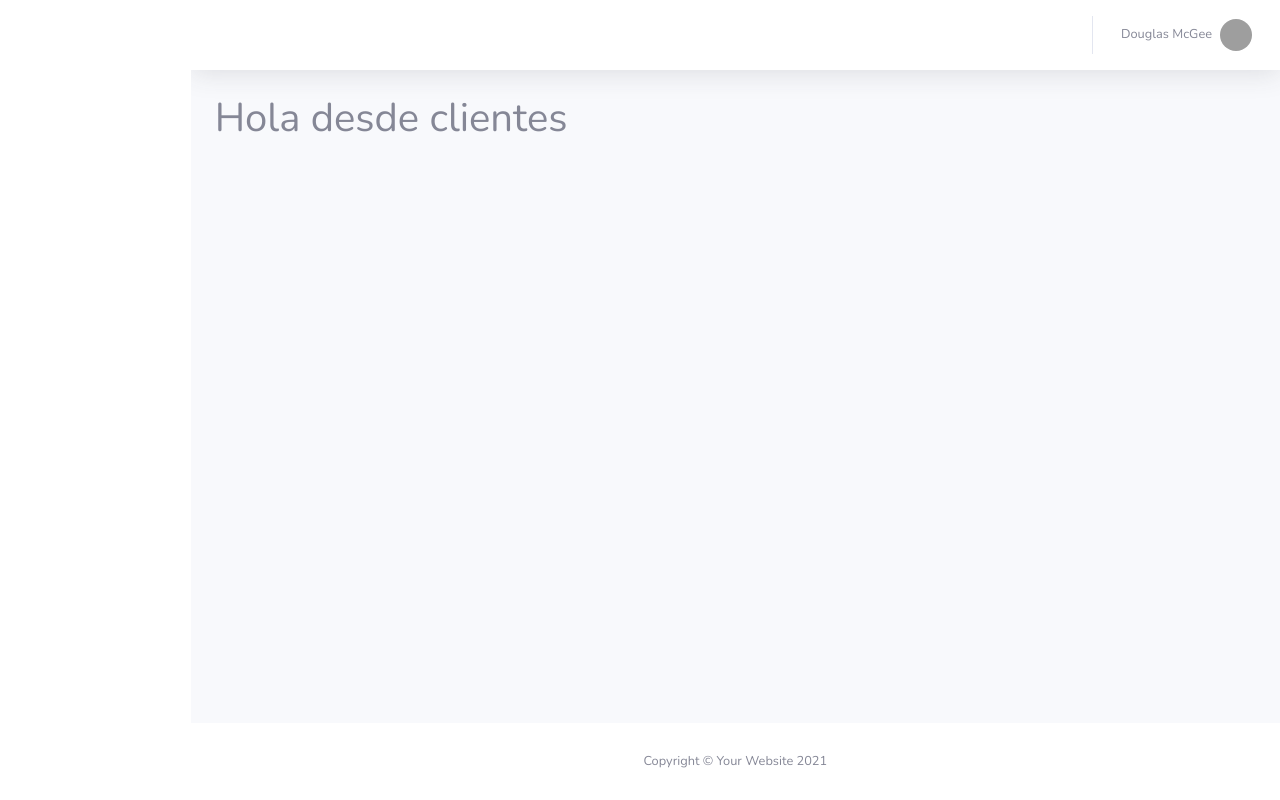
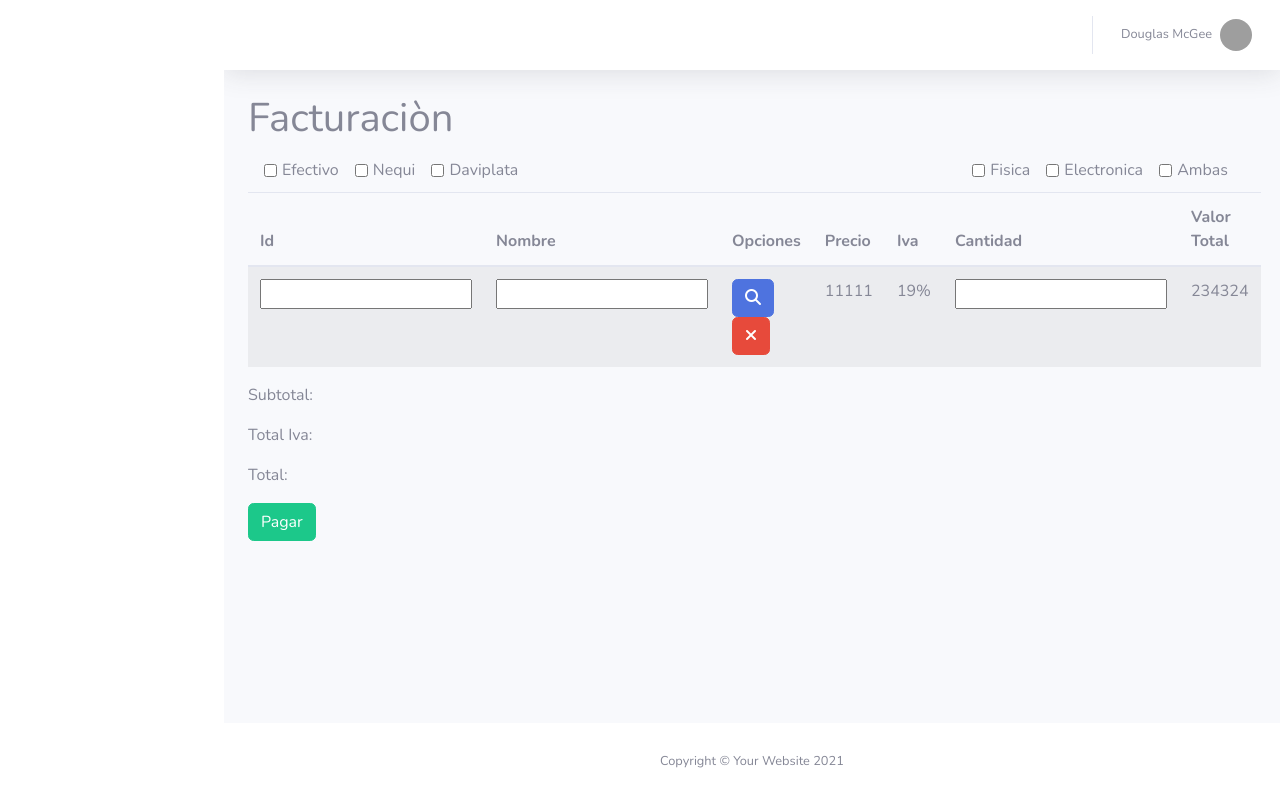
Before and after one commit to CamilosolerB/market, a Django app: template app/template/cashier/home_cash.html in a window 1280 px wide. Run offline with Django 3.2, Linux system fonts and the light colour scheme; the template is opened without the code that fills it: most values are stand-ins (such as "Sample title", 1, 10 or a date in 2020); some libraries are stand-ins or nearby versions; grey boxes are pictures that could not be loaded.

Commit message:
bugs fixed

```diff
--- a/app/template/cashier/home_cash.html
+++ b/app/template/cashier/home_cash.html
@@ -1,5 +1,90 @@
 {% extends 'dashboard.html'%}
+{% block title %}
+    <a class="sidebar-brand d-flex align-items-center justify-content-center" href="/cashier/">
+        <div class="sidebar-brand-icon rotate-n-15">
+            <i class="fas fa-laugh-wink"></i>
+        </div>
+        <div class="sidebar-brand-text mx-3">InvenSoft</div>
+    </a>
+{% endblock %}
+
+{% block sidebar %}
+<li class="nav-item active">
+    <a class="nav-link" href="/cashier/">
+        <i class="fa-solid fa-cart-shopping"></i>
+        Facturaciòn
+    </a>
+</li>
+<li class="nav-item">
+    <a class="nav-link collapsed" href="/cashier/products">
+        <i class="fa-solid fa-user-tie"></i> Inventario
+    </a>
+</li>
+{% endblock %}
 
 {% block content %}
-    <h1>Hola desde clientes</h1>
+<h1>Facturaciòn</h1>
+<form action="" method="post">
+    {% csrf_token %}
+    <nav class="navbar">
+        <div class="">
+            <div class="form-check form-check-inline">
+                <input class="form-check-input" type="checkbox" id="inlineCheckbox1" value="option1">
+                <label class="form-check-label" for="inlineCheckbox1">Efectivo</label>
+              </div>
+              <div class="form-check form-check-inline">
+                <input class="form-check-input" type="checkbox" id="inlineCheckbox2" value="option2">
+                <label class="form-check-label" for="inlineCheckbox2">Nequi</label>
+              </div>
+              <div class="form-check form-check-inline">
+                <input class="form-check-input" type="checkbox" id="inlineCheckbox3" value="option3">
+                <label class="form-check-label" for="inlineCheckbox3">Daviplata</label>
+              </div>
+        </div>
+        <div class="">
+            <div class="form-check form-check-inline">
+                <input class="form-check-input" type="checkbox" id="inlineCheckbox1" value="option1">
+                <label class="form-check-label" for="inlineCheckbox1">Fisica</label>
+              </div>
+              <div class="form-check form-check-inline">
+                <input class="form-check-input" type="checkbox" id="inlineCheckbox2" value="option2">
+                <label class="form-check-label" for="inlineCheckbox2">Electronica</label>
+              </div>
+              <div class="form-check form-check-inline">
+                <input class="form-check-input" type="checkbox" id="inlineCheckbox3" value="option3">
+                <label class="form-check-label" for="inlineCheckbox3">Ambas</label>
+              </div>
+        </div>
+    </nav>
+    <table class="table table-striped">
+        <thead>
+            <tr>
+                <th scope="col">Id</th>
+                <th scope="col">Nombre</th>
+                <th scope="col">Opciones</th>
+                <th scope="col">Precio</th>
+                <th scope="col">Iva</th>
+                <th scope="col">Cantidad</th>
+                <th scope="col">Valor Total</th>
+
+            </tr>
+        </thead>
+        <tbody>
+            <tr>
+                <th scope="row"><input type="number" name="id" id="id"></th>
+                <td><input type="text" name="nombre" id="nombre"></td>
+                <td><button class="btn btn-primary"><i class="fa-solid fa-magnifying-glass"></i></button>
+                    <button class="btn btn-danger"><i class="fa-solid fa-xmark"></i></button>
+                </td>
+                <td>11111</td>
+                <td>19%</td>
+                <td><input type="number" name="" id=""></td>
+                <td>234324</td>
+            </tr>
+    </table>
+    <p>Subtotal: </p>
+    <p>Total Iva: </p>
+    <p>Total: </p>
+    <button class="btn btn-success">Pagar</button>
+</form>
 {% endblock %}
--- a/app/template/dashboard.html
+++ b/app/template/dashboard.html
@@ -11,7 +11,6 @@
             href="https://fonts.googleapis.com/css?family=Nunito:200,200i,300,300i,400,400i,600,600i,700,700i,800,800i,900,900i"
             rel="stylesheet">
         <link rel="stylesheet" href="{% static '/css/sb-admin-2.min.css' %}">
-        <link rel="stylesheet" href="//cdn.datatables.net/2.0.1/css/dataTables.dataTables.min.css">
 </head>
 <body id="page-top">
     <div id="wrapper">
@@ -162,17 +161,20 @@
 
     <!-- Bootstrap core JavaScript-->
     <script src="{% static 'js/eliminarAdmin.js'%}"></script>
-    <script src="https://cdn.jsdelivr.net/npm/sweetalert2@11"></script>
-    <script src="{% static 'vendor/jquery/jquery.min.js' %}"></script>
+    <script src="https://cdn.jsdelivr.net/npm/sweetalert2@11"></script>    <script src="{% static 'vendor/jquery/jquery.min.js' %}"></script>
     <script src="{% static 'vendor/bootstrap/js/bootstrap.bundle.min.js' %}"></script>
 
     <!-- Core plugin JavaScript-->
     <script src="{% static 'vendor/jquery-easing/jquery.easing.min.js' %}"></script>
+    <link rel="stylesheet" href="https://cdn.datatables.net/2.0.3/css/dataTables.dataTables.min.css">
+    <script src="//cdn.datatables.net/2.0.3/js/dataTables.min.js"></script>
     <script>
+        new DataTable('#tableInventory');
         $('#myModal').on('shown.bs.modal', function () {
             $('#myInput').trigger('focus')
         })
     </script>
+
     <!-- Custom scripts for all pages-->
     <script src="{% static 'js/sb-admin-2.min.js' %}"></script>
 
--- a/app/urls/urlscashier.py
+++ b/app/urls/urlscashier.py
@@ -3,4 +3,5 @@
 
 urlpatterns = [
     path('', view_cashier.cashier_page),
+    path('products/',view_cashier.inventory_page)
 ]
--- a/app/views/views.py
+++ b/app/views/views.py
@@ -7,7 +7,6 @@
 def home_page(request):
     return render(request,'index.html')
 
-@login_required
 def login_validation(request):
     if request.method == 'POST':
         post = request.POST
```
Also changed, not shown: app/models.py (+9 -0 lines), app/static/js/buscarProducto.js (added, +10 -0 lines), app/template/cashier/inventario.html (added, +56 -0 lines), app/views/view_cashier.py (+16 -0 lines), app/migrations/0004_cajero_totalearning_stats.py (added), db.sqlite3.
